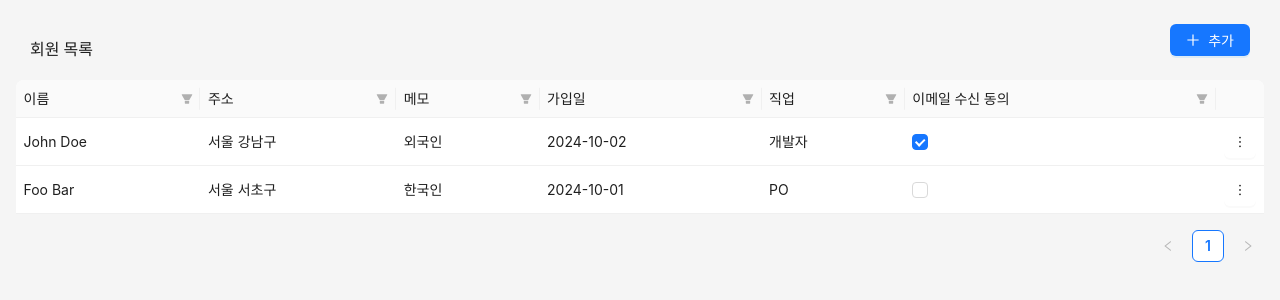
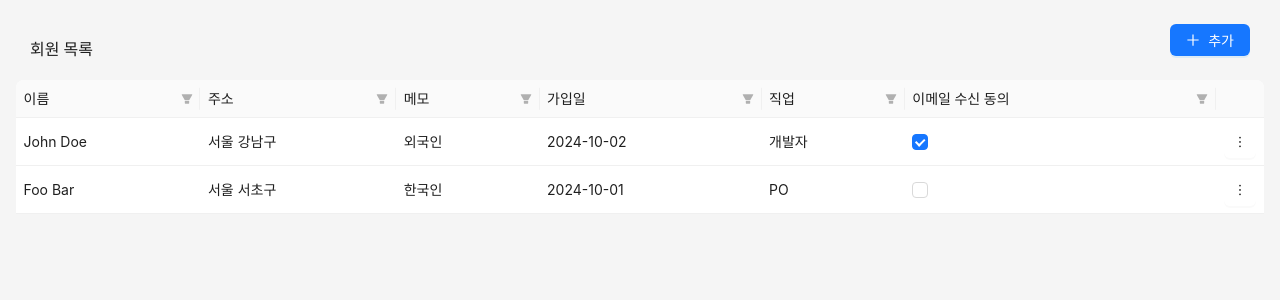
Before and after one commit to zinsani/recatch-test, a React (Vite) app: page / in a window 1280 px wide. Shown: the top 300 px of the page. Built offline with nearby package versions, Linux system fonts and the light colour scheme; a web font is replaced by a local one.

Commit message:
Disable pagination

```diff
--- a/src/widgets/UserTable.tsx
+++ b/src/widgets/UserTable.tsx
@@ -47,6 +47,7 @@ function UserTable() {
       rowKey="id"
       columns={columns}
       onChange={onTableChange}
+      pagination={false}
     />
   );
 }
```
